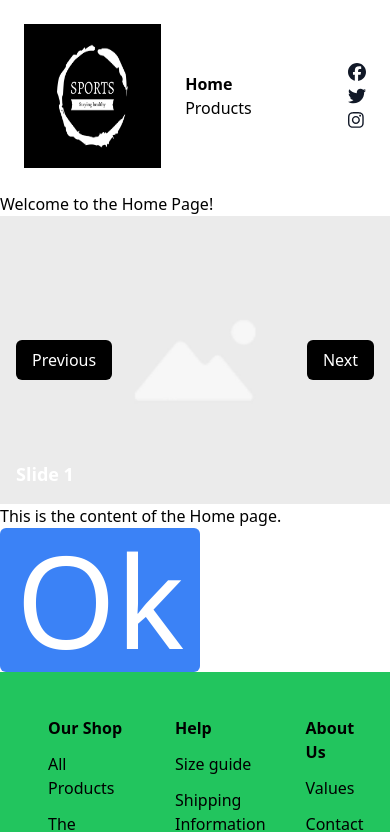
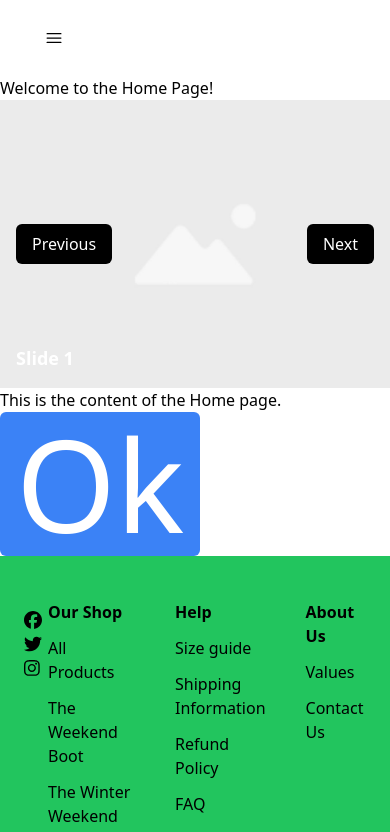
Before and after one commit to unreality23/ecommerce-sports, a React (Create React App) app: page / in a window 390 px wide. Shown: the top 832 px of the page. Built offline with nearby package versions, Linux system fonts and the light colour scheme.

Commit message:
Header is a bit smarter now, as it is now working fine on phones and desktop devices'

```diff
--- a/src/components/atoms/Logo/Logo.js
+++ b/src/components/atoms/Logo/Logo.js
@@ -1,11 +1,11 @@
 import React from 'react';
 
-const Logo = ({classNameImg, title, image, link}) => {
+const Logo = ({className, classNameImg, title, image, link}) => {
     return (
-            <div className="flex pr-6">
+            <div className={`flex pr-6 ${className}`}>
                 <a href={link} className="-m-1.5 p-1.5">
                     <span className="sr-only">Your Company</span>
-                    <img className={`w-auto ${classNameImg}`} src={image} alt={title} />
+                    <img className={classNameImg} src={image} alt={title} />
                 </a>
             </div>
     )
--- /dev/null
+++ b/src/components/atoms/ResponsiveContainer/ResponsiveContainer.js
@@ -0,0 +1,23 @@
+import React, { useEffect, useState } from "react";
+
+const ResponsiveContainer = ({children}) => {
+    const [isSmallScreen, setIsSmallScreen] = useState(false);
+
+    useEffect(() => {
+        const handleResize = () => {
+            setIsSmallScreen(window.innerWidth < 1024);
+        };
+
+        window.addEventListener('resize', handleResize);
+        handleResize();
+
+        return () => {
+            window.removeEventListener('resize', handleResize);
+        };
+    })
+
+    const containerClassName = isSmallScreen ? 'hidden' : '';
+    return <div className={containerClassName}>{children}</div>;
+}
+
+export default ResponsiveContainer;
--- a/src/components/molecules/Menu/Menu.js
+++ b/src/components/molecules/Menu/Menu.js
@@ -1,19 +1,71 @@
-import React from "react";
+import React, {useState} from "react";
 import {NavLink} from "react-router-dom";
 import "./Menu.css";
 
 const Menu = ({menuItems}) => {
+    const [isActive, setActive] = useState(false);
+
+    const toggleClass = () => {
+        setActive(!isActive);
+    };
+
     return (
-        <div className="w-4/6">
+        <>
+            <div className="flex items-center">
+                <button
+                    className="border-0 bg-transparent px-2 text-xl leading-none transition-shadow duration-150
+                        ease-in-out hover:text-pink-300 focus:text-pink-300 dark:hover:text-pink-300
+                        dark:focus:text-pink-300 lg:hidden"
+                    type="button"
+                    onClick={toggleClass}
+                    data-te-collapse-init
+                    data-te-target="#navbarSupportedContentY"
+                    aria-controls="navbarSupportedContentY"
+                    aria-expanded="false"
+                    aria-label="Toggle navigation">
+                        <span className="[&>svg]:w-5">
+                            <svg
+                                xmlns="http://www.w3.org/2000/svg"
+                                fill="none"
+                                viewBox="0 0 24 24"
+                                stroke-width="1.5"
+                                stroke="currentColor"
+                                className="h-7 w-7"
+                            >
+                            <path
+                                stroke-linecap="round"
+                                stroke-linejoin="round"
+                                d="M3.75 6.75h16.5M3.75 12h16.5m-16.5 5.25h16.5"
+                            />
+                          </svg>
+                        </span>
+                </button>
+            </div>
+            <div className={`${!isActive && 'hidden'} !visible grow basis-[100%] items-center lg:!flex lg:basis-auto`}
+                 id="navbarSupportedContentY"
+                 data-te-collapse-item
+            >
                 <ul className="menu lg:flex lg:gap-x-12">
                     {menuItems.map(({link, label}, index) => (
-                    <li key={index}>
-                        <NavLink className="hover:duration-300 hover:underline cursor-pointer"
-                                 to={link}>{label}</NavLink>
+                        <li
+                            key={index}
+                            className="mb-4 lg:mb-0 lg:pr-2"
+                            data-te-nav-item-ref
+                        >
+                            <NavLink
+                                className="block transition duration-150 ease-in-out hover:text-neutral-700
+                            focus:text-neutral-700 disabled:text-black/30 dark:hover:text-red-300
+                            dark:focus:text-white lg:p-2 [&.active]:text-black/90"
+                                data-te-nav-link-ref data-te-ripple-init data-te-ripple-color="light"
+                                to={link}
+                            >
+                                {label}
+                            </NavLink>
                         </li>
                     ))}
                 </ul>
             </div>
+        </>
     );
 }
 
--- a/src/components/molecules/PaymentWays/PaymentWays.js
+++ b/src/components/molecules/PaymentWays/PaymentWays.js
@@ -6,16 +6,14 @@ const PaymentWays = () => {
         {link: '/payments/apple-pay.svg', alt: 'Apple Pay'},
         {link: '/payments/paypal.svg', alt: 'Paypal'},
         {link: '/payments/klarna.svg', alt: 'Klarna'},
-
     ]
 
     return (
         <div className="flex flex-row m-auto mb-5">
             {paymentWays.map(({link, alt}, index) => (
-                <div className="bg-white rounded h-7 mr-2.5">
+                <div className="bg-white rounded h-7 mr-2.5" key={index}>
                     <img src={link} alt={alt} className="h-full"/>
                 </div>
-
             ))}
         </div>
 
--- a/src/components/atoms/Social/Social.js
+++ b/src/components/molecules/Social/Social.js
@@ -6,16 +6,16 @@ import { faFacebook, faTwitter, faInstagram } from '@fortawesome/free-brands-svg
 
 library.add(faFacebook, faTwitter, faInstagram);
 
-const Social = () => {
+const Social = ({classNameProp}) => {
     const socials = [
-        { iconType: 'facebook', link: 'https://www.facebook.com'},
-        { iconType: 'twitter', link: 'https://www.instagram.com'},
-        { iconType: 'instagram', link: 'https://www.twitter.com'},
+        { iconType: 'facebook', link: 'https://www.facebook.com', color: 'hover:text-blue-600'},
+        { iconType: 'twitter', link: 'https://www.twitter.com', color: 'hover:text-blue-400'},
+        { iconType: 'instagram', link: 'https://www.instagram.com', color: 'hover:text-pink-500'},
     ]
     return (
-        <ul className="lg:flex lg:gap-x-2">
-            {socials.map(({iconType, link}, index) => (
-                <li className="text-lg leading-6 text-gray-900" key={index}>
+        <ul className={`lg:flex lg:gap-x-4 ${classNameProp}`}>
+            {socials.map(({iconType, link, color}, index) => (
+                <li className={`text-lg leading-6 hover:duration-200 ${color}`} key={index}>
                     <NavLink to={link}>
                         <FontAwesomeIcon icon={['fab', iconType]}/>
                     </NavLink>
--- a/src/components/organisms/Footer/Footer.js
+++ b/src/components/organisms/Footer/Footer.js
@@ -2,7 +2,7 @@ import React from "react";
 import FooterMenu from "../FooterMenu/FooterMenu";
 import Logo from "../../atoms/Logo/Logo";
 import Menu from "../../molecules/Menu/Menu";
-import Social from "../../atoms/Social/Social";
+import Social from "../../molecules/Social/Social";
 import PaymentWays from "../../molecules/PaymentWays/PaymentWays";
 
 const Footer = () => {
@@ -10,13 +10,19 @@ const Footer = () => {
         <footer className="bg-green-500 py-5">
             <div className="top-footer mx-auto flex max-w-7xl items-start justify-center p-6 lg:px-8 w-full flex-col">
                 <div className="content flex justify-start">
+                    <div className="content-left flex flex-col">
                         <Logo
                             image="/logo/sports-low-resolution-logo-white-on-black-background.png"
                             title="Sports - Staying Healthy"
                             link="/"
-                        classNameImg="h-24"
+                            classNameImg="w-28"
                         />
+                        <Social classNameProp="mt-2"/>
+                    </div>
+                    <div className="content-right flex">
                         <FooterMenu/>
+                    </div>
+
                 </div>
 
             </div>
--- a/src/components/organisms/Navigation/Navigation.js
+++ b/src/components/organisms/Navigation/Navigation.js
@@ -1,5 +1,4 @@
 import React from 'react';
-import Social from "../../atoms/Social/Social";
 import Logo from "../../atoms/Logo/Logo";
 import Menu from "../../molecules/Menu/Menu";
 import "./Navigation.css";
@@ -9,6 +8,10 @@ const Navigation = () => {
     const menuItems = [
         {label: 'Home', link: '/'},
         {label: 'Products', link: '/products'},
+        {label: 'Bestsellers', link: '/products'},
+        {label: 'New In', link: '/products'},
+        {label: 'Shop All', link: '/products'},
+        {label: 'Sale', link: '/products'},
     ]
     return (
         <nav className="mx-auto flex max-w-7xl items-center justify-between p-6 lg:px-8 w-full">
@@ -16,9 +19,11 @@ const Navigation = () => {
             <Logo image="/logo/sports-low-resolution-logo-white-on-black-background.png"
                   title="Sports - Staying Healthy"
                   link="/"
-                  classNameImg="h-36"/>
-            <Menu menuItems={menuItems}/>
-            <Social/>
+                  className="hidden lg:flex"
+                  classNameImg="w-40"/>
+            <div className="flex w-full flex-wrap items-center justify-between px-3">
+                <Menu menuItems={menuItems}/>
+            </div>
 
 
         </nav>
```
Also changed, not shown: src/components/atoms/ResponsiveContainer/ResponsiveContainer.css (added), src/components/molecules/Social/Social.css (added). Lines whose indentation alone changed are shown as unchanged.
